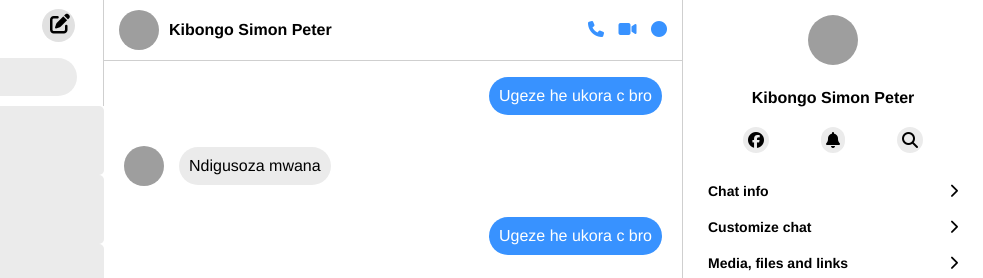
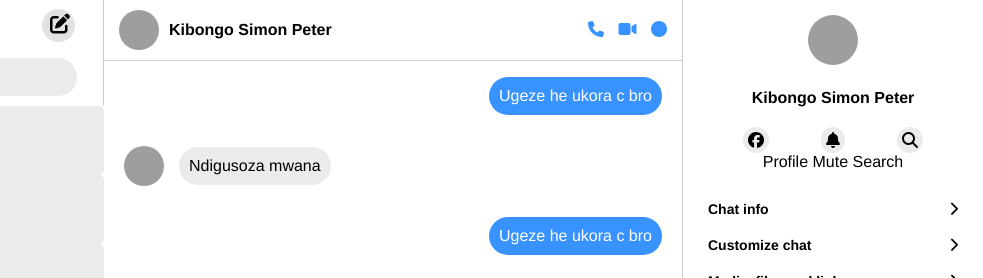
Before and after one commit to Bede03/messenger, a plain HTML site: page index.html in a window 1280 px wide. Shown: the top 278 px of the page, 297-1280 px from the left. Drawn offline with nearby package versions, Linux system fonts and the light colour scheme; grey boxes are pictures that could not be loaded.

Commit message:
Update index.html

```diff
--- a/index.html
+++ b/index.html
@@ -170,6 +170,11 @@
                 <i class="fa-solid fa-bell"></i>
                 <i class="fa-solid fa-magnifying-glass"></i>
             </div>
+            <div class="icon-title">
+                <span>Profile</span>
+                <span>Mute</span>
+                <span>Search</span>
+            </div>
 
             <div class="chat-info">
                 <span>Chat info</span>
```
